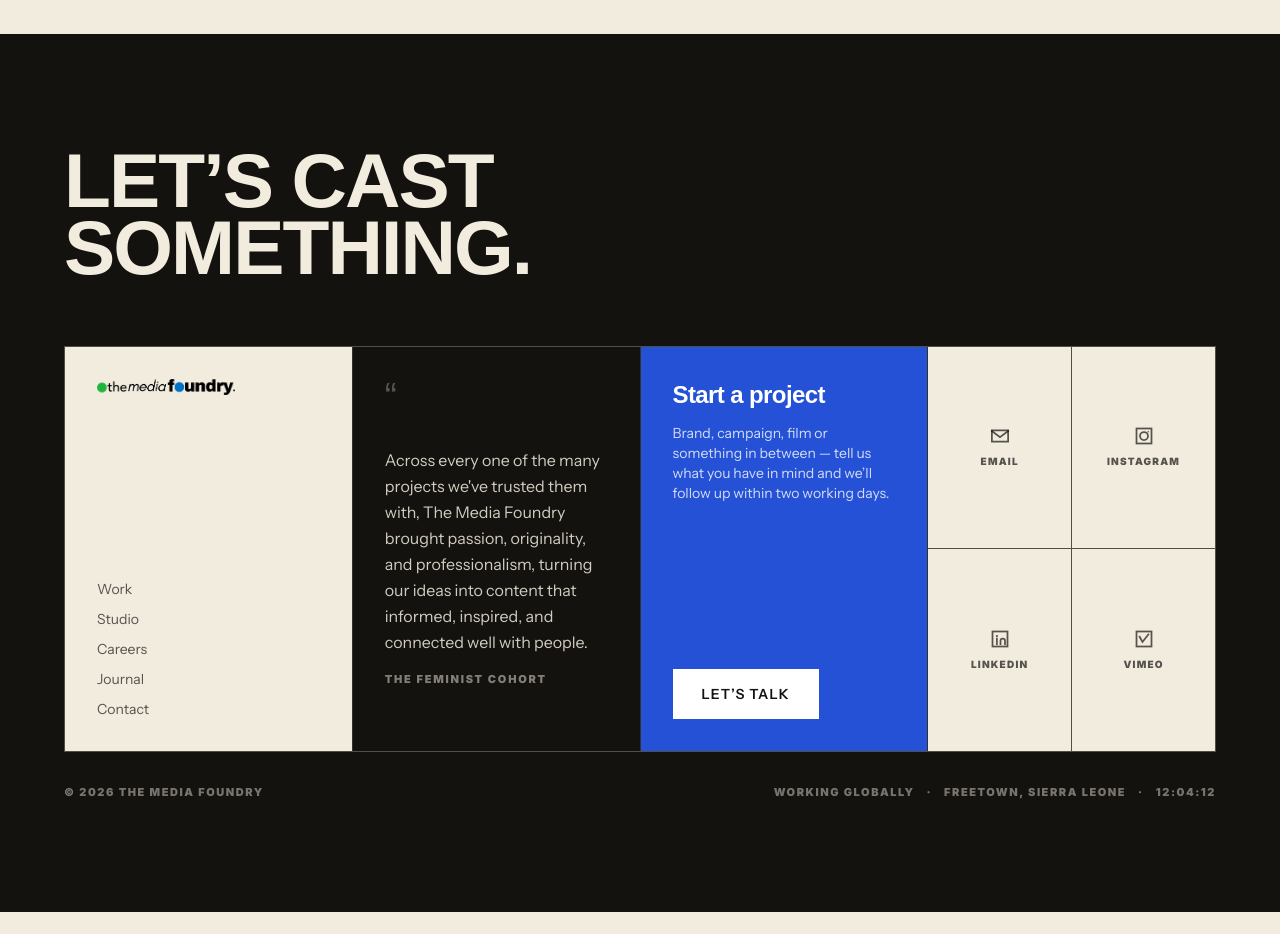
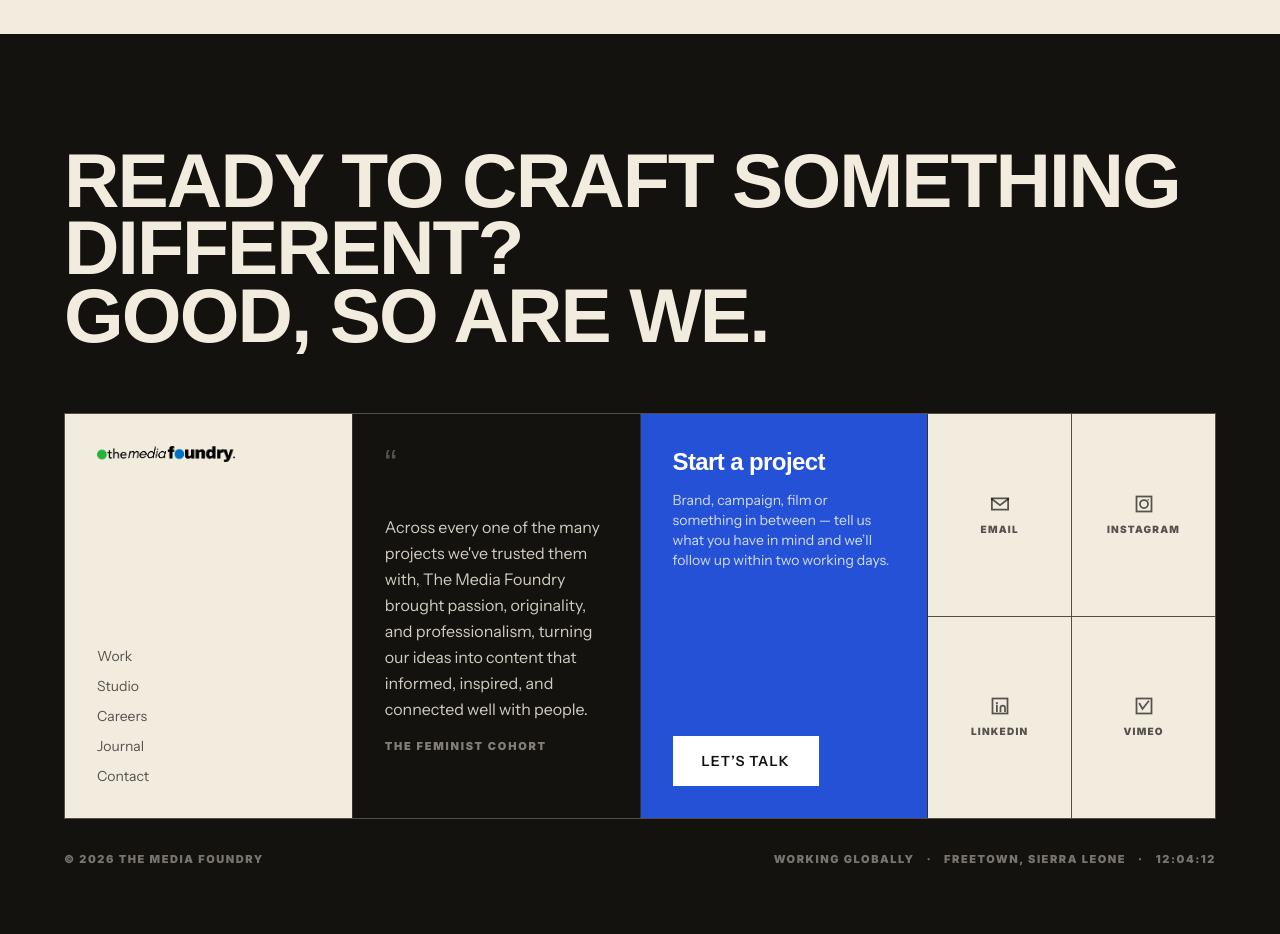
Before and after one commit to kensawawe/mediafoundrysl, a Next.js app: page / in a window 1280 px wide. Shown: the part 7480-8414 px from the top of the page. Before the commit the page ends 8392 px from the top, so only its background shows below. Built offline with nearby package versions, Linux system fonts and the light colour scheme; a web font is replaced by a local one.

Commit message:
Update footer CTA headline copy
"Let's cast something." -> "Ready to craft something different? /
Good, so are we." with an explicit line break before "Good, so are
we." so it always starts its own line regardless of how the first
sentence wraps at different viewport widths.

```diff
--- a/components/layout/Footer.tsx
+++ b/components/layout/Footer.tsx
@@ -118,9 +118,9 @@
               href={`mailto:${site.email}`}
               className="focus-ring font-display text-[13vw] font-black uppercase leading-[0.88] tracking-tight hover:text-accent-text-inverse sm:text-[8vw] md:text-[6vw]"
             >
-              Let&rsquo;s cast
+              Ready to craft something different?
               <br />
-              something.
+              Good, so are we.
             </a>
           </Magnetic>
         </div>
```
